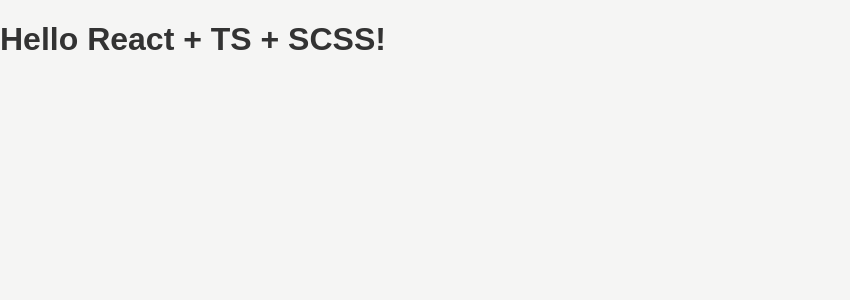
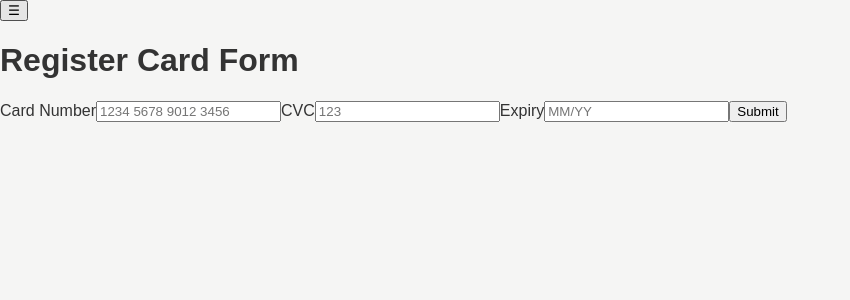
Before and after one commit to ramadha/task, a React app: page / in a window 1280 px wide. Shown: the top 300 px of the page, without its empty margins (0-850 px from the left). Built offline with nearby package versions, Linux system fonts and the light colour scheme.

Commit message:
[CORE] added Header,Menu & CardForm (raw components)

```diff
--- a/src/app.tsx
+++ b/src/app.tsx
@@ -1,10 +1,19 @@
-import React from 'react';
+import React, { useState } from 'react';
+import CardForm from './components/CardForm';
+import Menu from './components/Menu';
 
 const App: React.FC = () => {
+  const [showMenu, setShowMenu] = useState(false);
+
   return (
     <div>
-      <h1> Hello React + TS + SCSS!</h1>
+      {showMenu ? (
+        <Menu onBack={() => setShowMenu(false)} />
+      ) : (
+        <CardForm onMenuClick={() => setShowMenu(true)} />
+      )}
     </div>
   );
 };
+
 export default App;
--- /dev/null
+++ b/src/components/CardForm.tsx
@@ -0,0 +1,26 @@
+import React from 'react';
+import Header from './Header';
+
+interface CardFormProps {
+  onMenuClick: () => void;
+}
+
+const CardForm: React.FC<CardFormProps> = ({ onMenuClick }) => (
+  <div>
+    <Header title="Register Card Form" onMenuClick={onMenuClick} />
+    <form>
+      <label htmlFor="cardNumber">Card Number</label>
+      <input id="cardNumber" type="text" placeholder="1234 5678 9012 3456" />
+
+      <label htmlFor="cvc">CVC</label>
+      <input id="cvc" type="text" placeholder="123" />
+
+      <label htmlFor="expiry">Expiry</label>
+      <input id="expiry" type="text" placeholder="MM/YY" />
+
+      <button type="submit">Submit</button>
+    </form>
+  </div>
+);
+
+export default CardForm;
--- /dev/null
+++ b/src/components/Header.tsx
@@ -0,0 +1,25 @@
+import React from 'react';
+interface HeaderProps {
+  title: string;
+  onMenuClick?: () => void;
+  onBackClick?: () => void;
+}
+
+const Header: React.FC<HeaderProps> = ({ title, onMenuClick, onBackClick }) => {
+  return (
+    <header>
+      {onBackClick ? (
+        <button aria-label="Go back" onClick={onBackClick}>
+          ←
+        </button>
+      ) : (
+        <button aria-label="Open menu" onClick={onMenuClick}>
+          ☰
+        </button>
+      )}
+      <h1>{title}</h1>
+    </header>
+  );
+};
+
+export default Header;
--- /dev/null
+++ b/src/components/Menu.tsx
@@ -0,0 +1,15 @@
+import React from 'react';
+import Header from './Header';
+
+interface MenuProps {
+  onBack: () => void;
+}
+
+const Menu: React.FC<MenuProps> = ({ onBack }) => (
+  <div>
+    <Header title="Menu" onBackClick={onBack} />
+    <p>This is the menu content.</p>
+  </div>
+);
+
+export default Menu;
```
